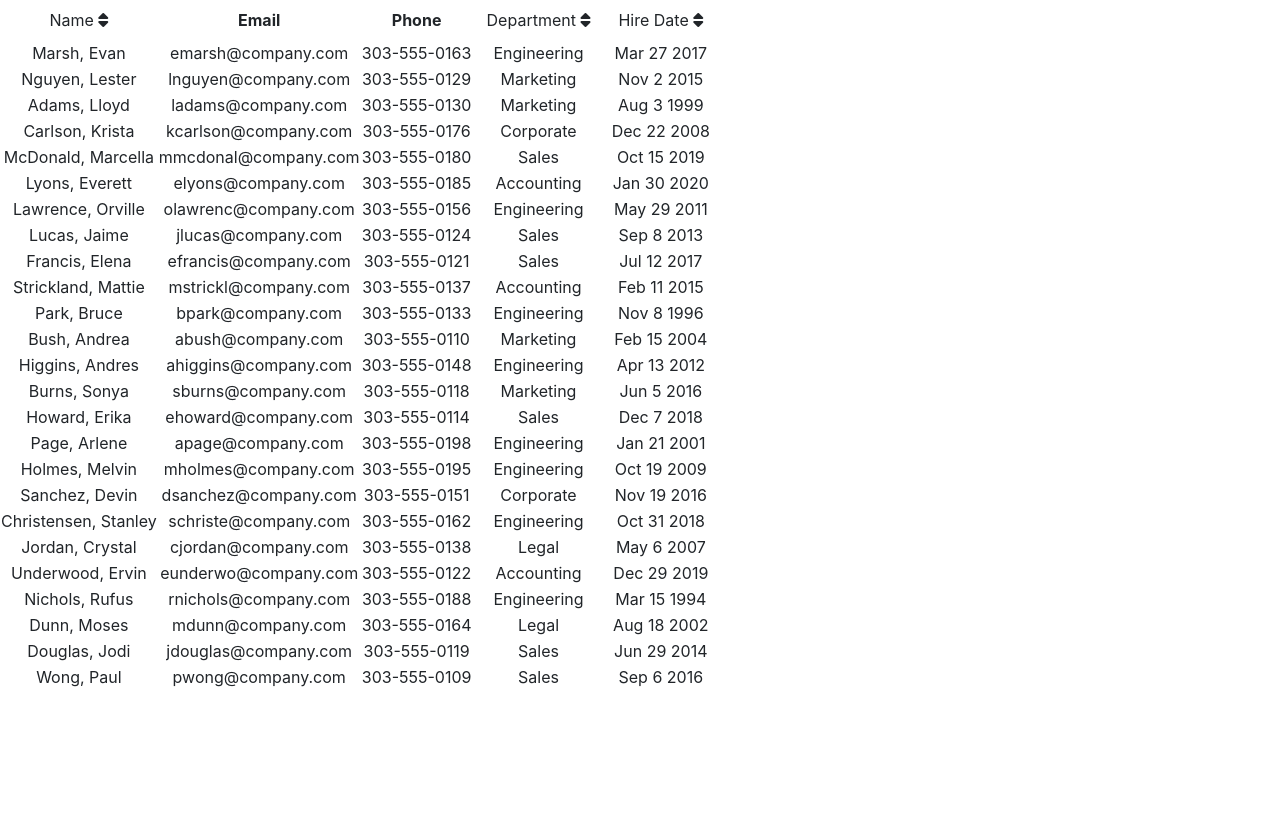
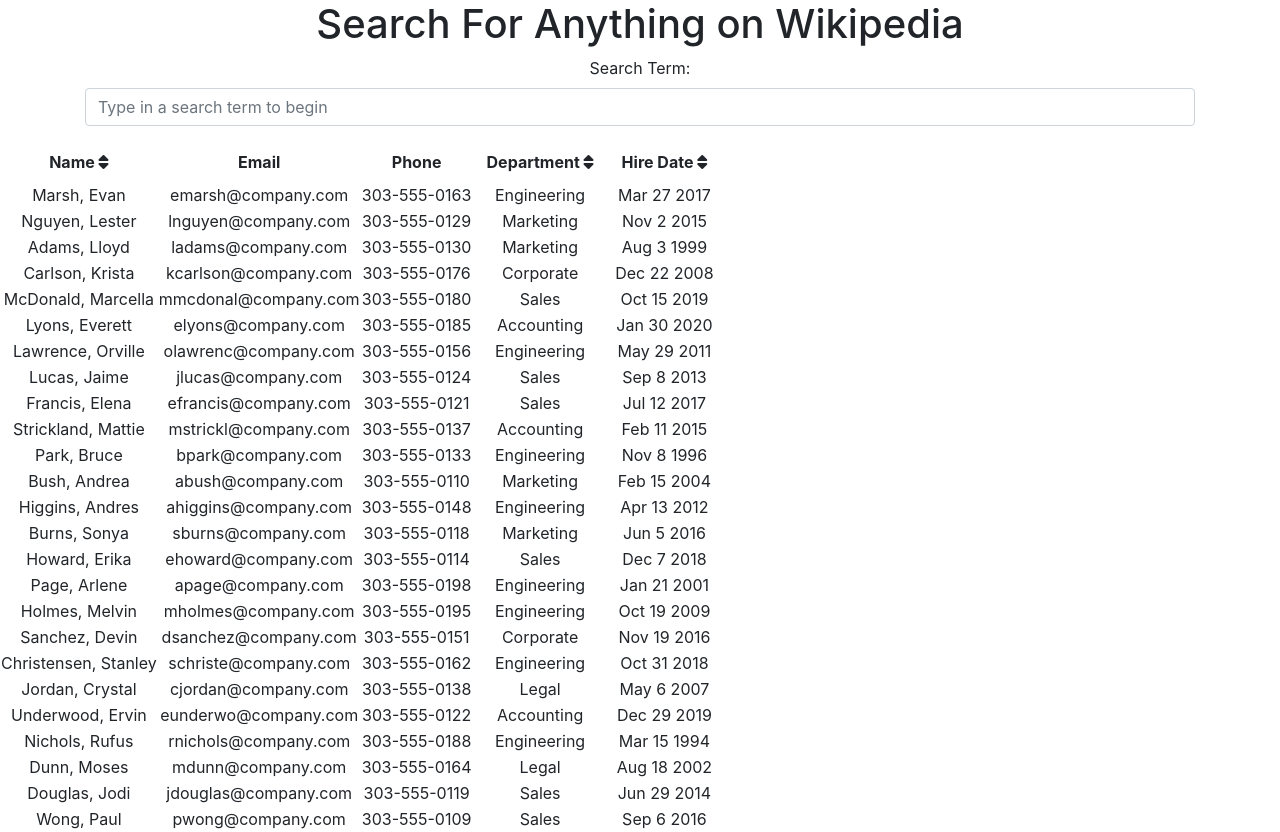
Before and after one commit to bferriman/employee-directory, a React (Create React App) app: page / in a window 1280 px wide. Before the commit the page ends 800 px from the top, so only its background shows below. Built offline with nearby package versions, Linux system fonts and the light colour scheme.

Commit message:
added search functionality

```diff
--- a/src/App.js
+++ b/src/App.js
@@ -1,5 +1,6 @@
 import React from 'react';
 import './App.css';
+import Search from "./components/Search";
 import Table from "./components/Table";
 
 const moment = require("moment");
@@ -8,11 +9,37 @@ class App extends React.Component {
 
   state = {
     employees: [],
-    sortedBy: ""
+    sortedBy: "",
+    filtered: false
   };
 
   componentDidMount() {
     this.setState({ employees: employees });
+  }
+
+  searchByTerm = (term) => {
+    let emps = this.state.employees;
+    let matches = emps.filter( emp => {
+      return (
+        emp.name.last.indexOf(term) !== -1 ||
+        emp.name.first.indexOf(term) !== -1 ||
+        emp.email.indexOf(term) !== -1 ||
+        emp.phone.indexOf(term) !== -1 ||
+        emp.dept.indexOf(term) !== -1 ||
+        emp.hire.format("MMM D YYYY").indexOf(term) !== -1
+      );
+    });
+    this.setState({
+      employees: matches,
+      filtered: true
+    });
+  };
+
+  clearFilter = () => {
+    this.setState({
+      employees: employees,
+      filtered: false
+    });
   }
 
   sortByName = () => {
@@ -94,6 +121,7 @@ class App extends React.Component {
   render() {
     return (
       <div className="App">
+        <Search filtered={this.state.filtered} clearFilter={this.clearFilter} searchByTerm={this.searchByTerm} />
         <Table
           employees={this.state.employees}
           sortByName={this.sortByName}
--- /dev/null
+++ b/src/components/ClearFilterBtn/index.js
@@ -0,0 +1,9 @@
+import React from "react";
+
+function ClearFilterBtn(props) {
+  return (
+    <button className={props.filtered === true ? "btn btn-warning" : "btn btn-warning d-none"} onClick={props.clearFilter}>Clear Filter</button>
+  );
+}
+
+export default ClearFilterBtn;
--- /dev/null
+++ b/src/components/Search/index.js
@@ -0,0 +1,48 @@
+import React, { useState, useEffect } from "react";
+import SearchForm from "../SearchForm";
+import ClearFilterBtn from "../ClearFilterBtn";
+import useDebounce from "../../utils/debounceHook";
+
+function Search(props) {
+
+  const [search, setSearch] = useState("");
+
+  const debouncedSearchTerm = useDebounce(search, 500);
+
+  useEffect(() => {
+    if (!search) {
+      return;
+    }
+    if (debouncedSearchTerm) {
+      props.searchByTerm(search);
+    }
+  }, [debouncedSearchTerm]);
+
+  const handleInputChange = event => {
+    setSearch(event.target.value);
+  };
+
+  const handleFormSubmit = event => {
+    event.preventDefault();
+  };
+
+  // const filterButton = () => {
+  //   if(props.filtered === true) {
+  //     return <button className="btn btn-warning" onClick={props.clearFilter}>Clear Filter</button>
+  //   }
+  // }
+
+  return (
+    <div className="container">
+      <h1 className="text-center">Search For Anything on Wikipedia</h1>
+      <SearchForm
+        handleFormSubmit={handleFormSubmit}
+        handleInputChange={handleInputChange}
+        results={search}
+      />
+      <ClearFilterBtn clearFilter={props.clearFilter} filtered={props.filtered} />
+    </div>
+  );
+}
+
+export default Search;
--- /dev/null
+++ b/src/components/SearchForm/index.js
@@ -0,0 +1,23 @@
+import React from "react";
+
+function SearchForm(props) {
+  return (
+    <form className="search">
+      <div className="form-group">
+        <label htmlFor="language">Search Term:</label>
+        <input
+          value={props.search}
+          onChange={props.handleInputChange}
+          name="term"
+          list="term"
+          type="text"
+          className="form-control"
+          placeholder="Type in a search term to begin"
+          id="term"
+        />
+      </div>
+    </form>
+  );
+}
+
+export default SearchForm;
--- a/src/components/Table/index.js
+++ b/src/components/Table/index.js
@@ -7,11 +7,11 @@ function Table(props) {
     <table>
       <thead>
         <tr>
-          <th><button className="btn" onClick={props.sortByName}>Name <i className="fas fa-sort"></i></button></th>
+          <th><button className="btn font-weight-bold" onClick={props.sortByName}>Name <i className="fas fa-sort"></i></button></th>
           <th>Email</th>
           <th>Phone</th>
-          <th><button className="btn" onClick={props.sortByDept}>Department <i className="fas fa-sort"></i></button></th>
-          <th><button className="btn" onClick={props.sortByHire}>Hire Date <i className="fas fa-sort"></i></button></th>
+          <th><button className="btn font-weight-bold" onClick={props.sortByDept}>Department <i className="fas fa-sort"></i></button></th>
+          <th><button className="btn font-weight-bold" onClick={props.sortByHire}>Hire Date <i className="fas fa-sort"></i></button></th>
         </tr>
       </thead>
       <tbody>
--- /dev/null
+++ b/src/utils/debounceHook.js
@@ -0,0 +1,22 @@
+import { useEffect, useState } from "react";
+
+const useDebounce = (value, delay) => {
+  const [debouncedValue, setDebouncedValue] = useState(value);
+  useEffect(
+    () => {
+      const handler = setTimeout(() => {
+        setDebouncedValue(value);
+      }, delay);
+      // Cancel the timeout if value or delay changes
+      return () => {
+        clearTimeout(handler);
+      };
+    },
+    // Only call the effect if value or delay changes.
+    [value, delay]
+  );
+
+  return debouncedValue;
+};
+
+export default useDebounce;
```
